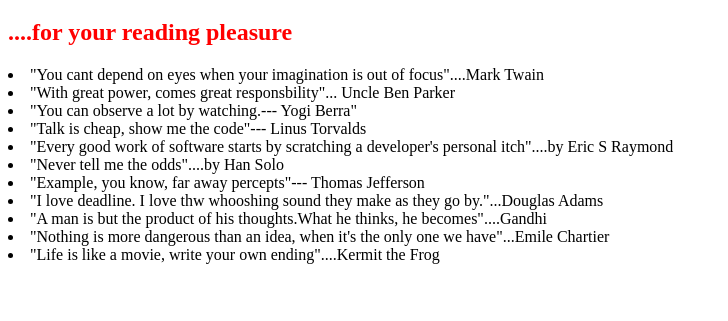
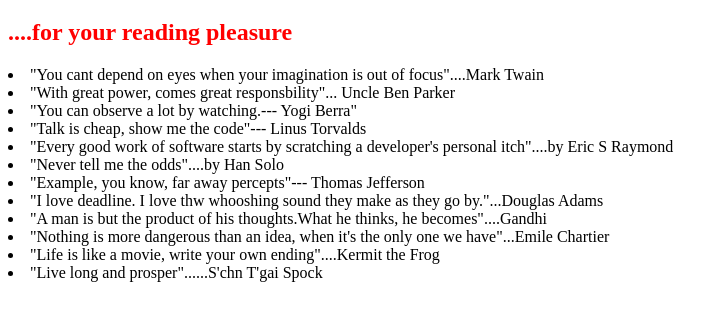
Before and after one commit to vivek-sharma09/0main_opensap_repo, a plain HTML site: page index.html in a window 1280 px wide. Shown: the part 61-382 px from the top of the page, without its empty margins (0-728 px from the left). Drawn offline with Linux system fonts and the light colour scheme.

Commit message:
Added quote by Spock

```diff
--- a/index.html
+++ b/index.html
@@ -20,6 +20,7 @@
 			<li>"A man is but the product of his thoughts.What he thinks, he becomes"....Gandhi</li>
 			<li>"Nothing is more dangerous than an idea, when it's the only one we have"...Emile Chartier</li>
 			<li>"Life is like a movie, write your own ending"....Kermit the Frog</li>
+			<li>"Live long and prosper"......S'chn T'gai Spock</li>
 		</u1>
 	</body>
 </html>
```
